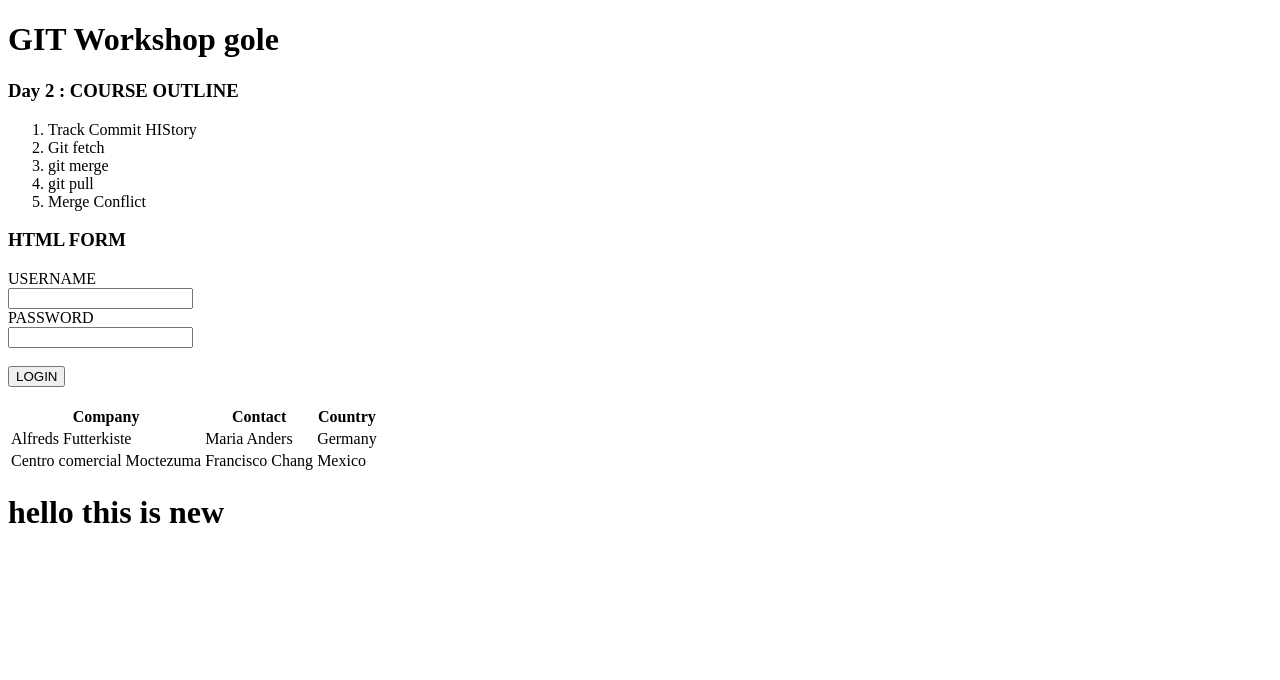
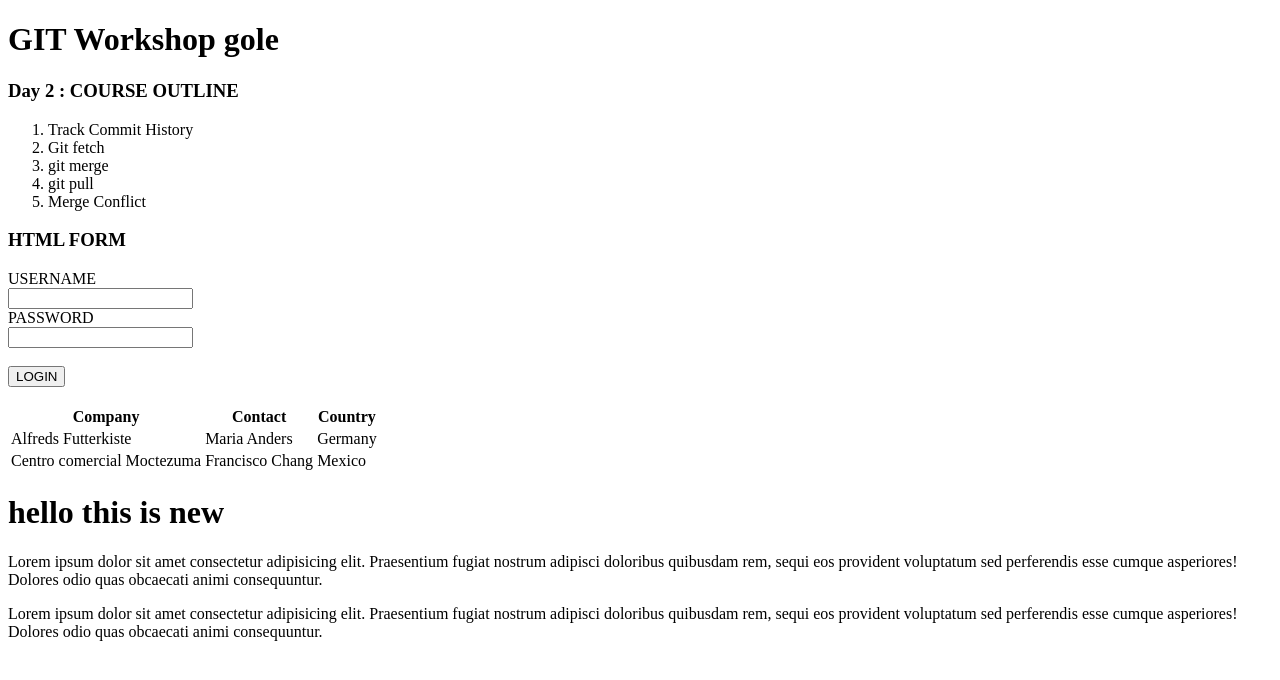
Before and after one commit to sadbhavadk/GIT-workshop, a plain HTML site: page index.html in a window 1280 px wide. Drawn offline with Linux system fonts and the light colour scheme.

Commit message:
hello updated

```diff
--- a/index.html
+++ b/index.html
@@ -9,7 +9,7 @@
     <h1>GIT Workshop gole</h1>
     <h3>Day 2 : COURSE OUTLINE</h3>
     <ol>
-        <li>Track Commit HIStory</li>
+        <li>Track Commit History</li>
         <li>Git fetch</li>
         <li>git merge</li>
         <li>git pull</li>
@@ -42,5 +42,15 @@
         </tr>
 </table>
 <h1>hello this is new</h1>
+<p> Lorem ipsum dolor sit amet consectetur adipisicing elit.
+    Praesentium fugiat nostrum adipisci doloribus quibusdam
+    rem, sequi eos provident voluptatum sed perferendis esse
+    cumque asperiores! Dolores odio quas obcaecati animi
+    consequuntur.</p>
+<p> Lorem ipsum dolor sit amet consectetur adipisicing elit.
+    Praesentium fugiat nostrum adipisci doloribus quibusdam
+    rem, sequi eos provident voluptatum sed perferendis esse
+    cumque asperiores! Dolores odio quas obcaecati animi
+    consequuntur.</p>
 </body>
 </html>
```
